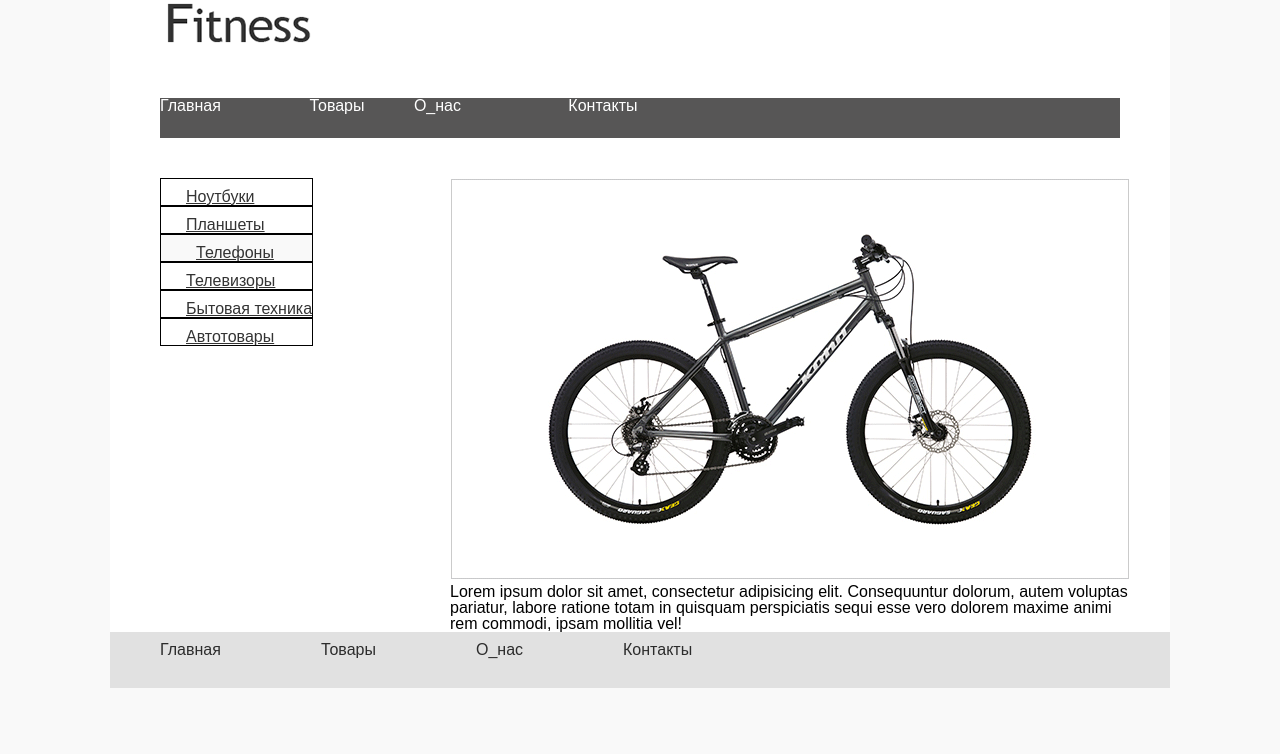
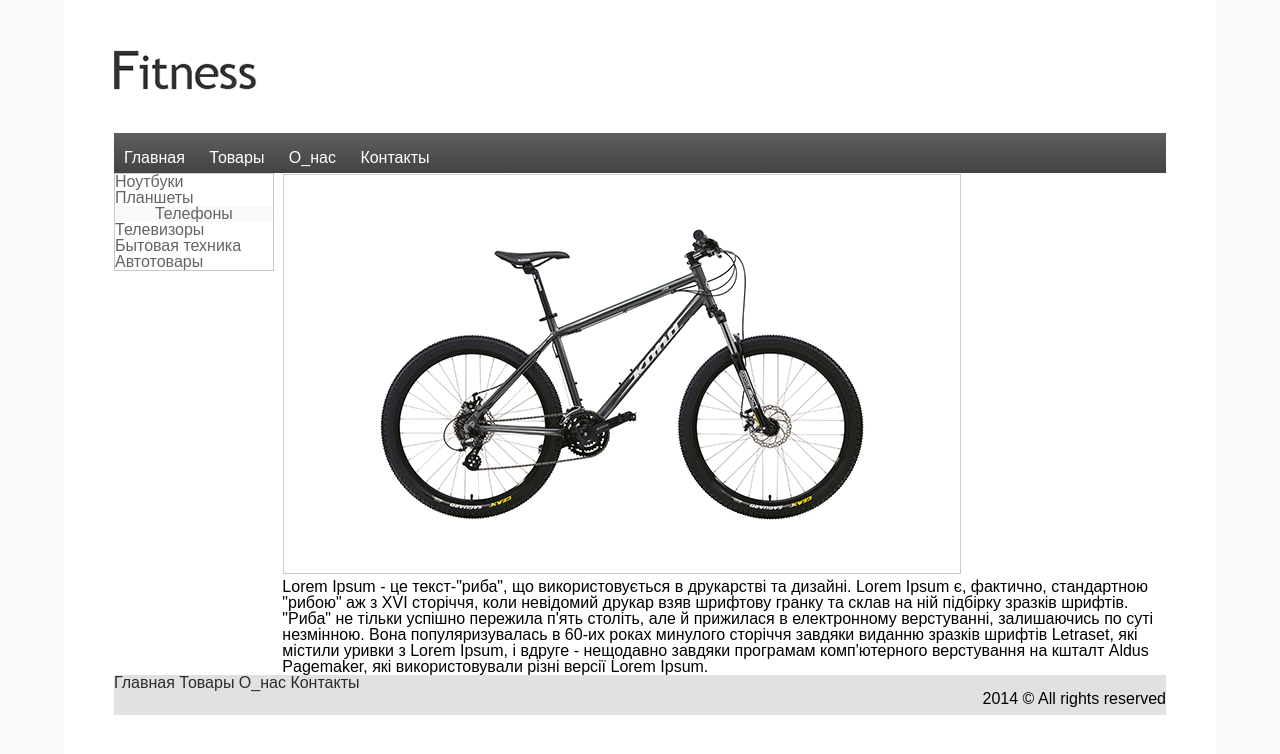
Before and after one commit to denmelnikov/GoIT_hw_bicycle, a plain HTML site: page index.html in a window 1280 px wide. Drawn offline with Linux system fonts and the light colour scheme.

Commit message:
final commit?

```diff
--- a/css/style.css
+++ b/css/style.css
@@ -1,116 +1,94 @@
-
 html, body{
+    width: 100%;
+    height: 100%;
     background-color: #f9f9f9;
-   /* width: 1366px;
-    height: 100%;*/
-    font-family: arial;
+    font-family: Arial;
 }
 
-a {
-    color: #333333;
+.wrapper{
+    width: 90%;
+    height: 100%;
+    background-color: #ffffff;
+    margin: auto;
+    display: table;
 }
 
-.content{
-    display: table;
-    background-color: #ffffff;
-   /* width: 1060px; */
-    height: 100%;
-/*    position: absolute;*/
-    margin: 0 auto;
+a{
+    text-decoration: none;
+}
+
+.inside{
+    margin: 50px;
 }
 
 .header{
-    margin: 0px 50px 40px;
-}
-
-.topmenu{
-    width: 960px;
-    height: 40px;
-    background-color: #575656;
-    color: #ffffff;
-    margin: 0px 50px 40px;
-}
-
-.box{
-    white-space: nowrap;
-/*    text-align: center;*/
 
 }
 
-.box div{
+.logo{
+    margin-bottom: 40px;
+}
+
+.menu{
     height: 40px;
+    background-image: linear-gradient(to top, #444343 0%, #5e5e5e 100%);
+}
+
+.menu ul li{
     display: inline-block;
-    background-color: #575656;
+    color: #ffffff;
+    line-height: 29px;
+    margin: 10px;
+}
+
+.menu a{
     color: #ffffff;
 }
 
-.box div:first-child{
-    width: 145px;
+.container{
+
 }
 
-.box div:nth-child(2){
-    width: 100px;
+.left_menu{
+    float: left;
+    width: 15%;
+    border: 1px solid #c8c8c8;
 }
 
-.box div:nth-child(3){
-    width: 150px;
-}
-
-.leftmenu {
-   /* height: 250px;
-    width: 240px;*/
-    float: left;
-    display: table;
-    margin: 0px 50px 40px;
-}
-
-.leftmenu:after {
-    content: "";
-    display: block;
-    height: 0;
-    clear: both;
-    visibility: hidden;
+.link{
+    background: #f9f9f9;
+    text-align: center;
 }
 
 
-.border{
-    border: 1px solid black;
-/*    height: 38px;*/
-    text-align: left;
-    content: "";
-    display: block;
-    padding-top: 10px;
-    padding-left: 25px;
+.left_menu a{
+    color: #656363;
 }
 
-.border:nth-child(3){
-    padding-left: 35px;
-    background-color: #f9f9f9;
+
+.content{
+    float: right;
+    display: table-row;
+    width: 84%;
 }
 
-.main{
-    display: table-row;
-    width: 680px;
-    height: 100%;
-    float: right;
-    padding-right: 40px;
-
+.text{
 
 }
 
-.bottommenu{
-    display: table-row;
+.footer{
+    clear: both;
     height: 40px;
     background-color: #e1e1e1;
-    color: #2c2c2c;
-    position: relative;
-/*    text-align: center;*/
 }
 
-.bottommenu div{
-    display: inline;
-    float: left;
-    position: relative;
-    top: 10px;
-    margin: 0px 50px 40px;
+.footer ul li{
+    display: inline-block;
 }
+
+.footer span{
+    float: right;
+}
+.footer a{
+    color: #2c2c2c;
+}
--- a/index.html
+++ b/index.html
@@ -2,53 +2,60 @@
 <html lang="en">
 <head>
     <meta charset="UTF-8">
+    <title>fitness</title>
     <link rel="stylesheet" href="css/reset.css">
     <link rel="stylesheet" href="css/style.css">
-    <title>Fitness</title>
 </head>
 <body>
-   <div class="content">
+  <div class="wrapper">
+  <div class="inside">
 
-       <div class="header">
-          <a href="https://github.com"><img src="img/fitness.gif" alt="logo"></a>
-       </div>
+   <div class="header">
+      <div class="logo">
+         <a href="https://github.com"><img src="img/logo.png" alt=""></a>
+      </div>
 
-       <div class="topmenu">
-          <div class="box">
-           <div>Главная</div>
-           <div>Товары</div>
-           <div>О_нас</div>
-           <div>Контакты</div>
-           </div>
-       </div>
+      <div class="menu">
+          <ul>
+              <li><a href="https://github.com">Главная</a></li>
+              <li><a href="https://github.com">Товары</a></li>
+              <li><a href="https://github.com">О_нас</a></li>
+              <li><a href="https://github.com">Контакты</a></li>
+          </ul>
+      </div>
 
-       <div class="leftmenu">
+   </div>
+
+   <div class="container">
+       <div class="left_menu">
            <ul>
-               <li class="border"><a href="https://github.com">Ноутбуки</a></li>
-               <li class="border"><a href="https://github.com">Планшеты</a></li>
-               <li class="border"><a href="https://github.com">Телефоны</a></li>
-               <li class="border"><a href="https://github.com">Телевизоры</a></li>
-               <li class="border"><a href="https://github.com">Бытовая техника</a></li>
-               <li class="border"><a href="https://github.com">Автотовары</a></li>
+               <li><a href="https://github.com">Ноутбуки</a></li>
+               <li><a href="https://github.com">Планшеты</a></li>
+               <li class="link"><a href="https://github.com">Телефоны</a></li>
+               <li><a href="https://github.com">Телевизоры</a></li>
+               <li><a href="https://github.com">Бытовая техника</a></li>
+               <li><a href="https://github.com">Автотовары</a></li>
            </ul>
        </div>
 
-       <div class="main">
+       <div class="content">
            <img src="img/bicycle.gif" alt="">
-           <p>Lorem ipsum dolor sit amet, consectetur adipisicing elit. Consequuntur dolorum, autem voluptas pariatur, labore ratione totam in quisquam perspiciatis sequi esse vero dolorem maxime animi rem commodi, ipsam mollitia vel!</p>
+           <div class="text">
+               Lorem Ipsum - це текст-"риба", що використовується в друкарстві та дизайні. Lorem Ipsum є, фактично, стандартною "рибою" аж з XVI сторіччя, коли невідомий друкар взяв шрифтову гранку та склав на ній підбірку зразків шрифтів. "Риба" не тільки успішно пережила п'ять століть, але й прижилася в електронному верстуванні, залишаючись по суті незмінною. Вона популяризувалась в 60-их роках минулого сторіччя завдяки виданню зразків шрифтів Letraset, які містили уривки з Lorem Ipsum, і вдруге - нещодавно завдяки програмам комп'ютерного верстування на кшталт Aldus Pagemaker, які використовували різні версії Lorem Ipsum.
+           </div>
        </div>
-
-       <div class="bottommenu">
-
-           <div>Главная</div>
-           <div>Товары</div>
-           <div>О_нас</div>
-           <div>Контакты</div>
-
-
-       </div>
-
    </div>
 
+   <div class="footer">
+       <ul>
+           <li><a href="https://github.com">Главная</a></li>
+           <li><a href="https://github.com">Товары</a></li>
+           <li><a href="https://github.com">О_нас</a></li>
+           <li><a href="https://github.com">Контакты</a></li>
+       </ul>
+       <span>2014 &copy; All rights reserved</span>
+   </div>
+   </div>
+    </div>
 </body>
 </html>
```
Also changed, not shown: img/logo.png (added).
